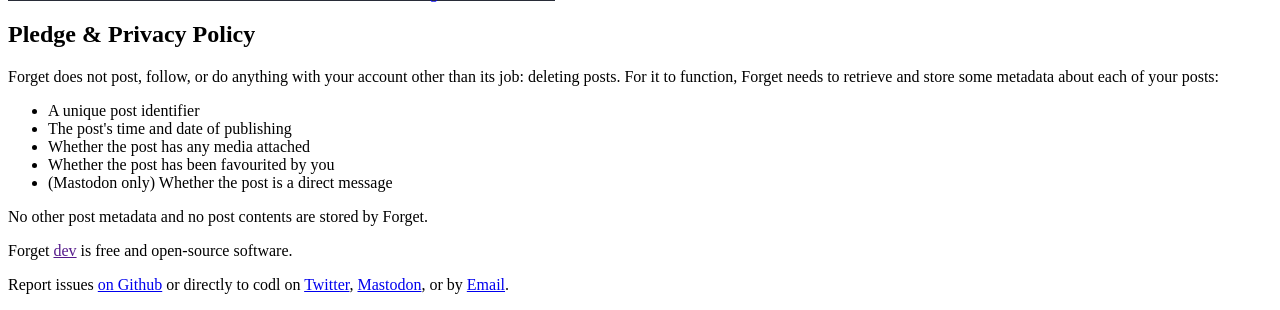
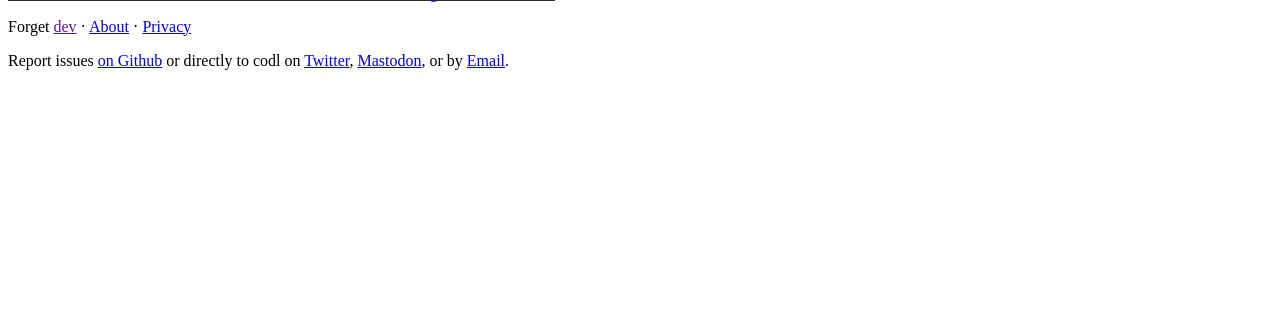
Before and after one commit to codl/forget, a Python web app: template templates/about.html in a window 1280 px wide. Shown: the part 1249-1559 px from the top of the page. After the commit the page ends 1319 px from the top, so only its background shows below. Run offline with Jinja, Linux system fonts and the light colour scheme; the template is opened without the code that fills it, so the values that code supplies are empty.

Commit message:
split privacy policy from about page

```diff
--- a/routes/__init__.py
+++ b/routes/__init__.py
@@ -44,6 +44,11 @@ def about():
             'about.html',
             mastodon_instances=instances,
             twitter_login_error='twitter_login_error' in request.args)
+
+
+@app.route('/about/privacy')
+def privacy():
+    return render_template('privacy.html')
 
 
 @app.route('/login/twitter')
--- a/templates/about.html
+++ b/templates/about.html
@@ -60,18 +60,4 @@
 </p>
 </section>
 {% endif %}
-
-<section class='policy'>
-<h2>Pledge & Privacy Policy</h2>
-<p>Forget does not post, follow, or do anything with your account other than its job: deleting posts. For it to function, Forget needs to retrieve and store some metadata about each of your posts:</p>
-<ul>
-    <li>A unique post identifier</li>
-    <li>The post's time and date of publishing</li>
-    <li>Whether the post has any media attached</li>
-    <li>Whether the post has been favourited by you</li>
-    <li>(Mastodon only) Whether the post is a direct message</li>
-</ul>
-<p>No other post metadata and no post contents are stored by Forget.</p>
-</section>
-
 {% endblock %}
--- a/templates/lib/layout.html
+++ b/templates/lib/layout.html
@@ -36,7 +36,11 @@
         </header>
         {% block body %}{% endblock %}
         <footer>
-            <p>Forget <a href='{{repo_url}}'>{{version or "dev"}}</a> is free and open-source software.</p>
+            <p>
+                Forget <a href='{{repo_url}}'>{{version or "dev"}}</a>
+                · <a href="{{url_for('about')}}">About</a>
+                · <a href="{{url_for('privacy')}}">Privacy</a>
+            </p>
             <p>Report issues <a href='https://github.com/codl/forget/issues'>on Github</a>
                or directly to codl on
                     <a href="https://twitter.com/codl">Twitter</a>,
```
